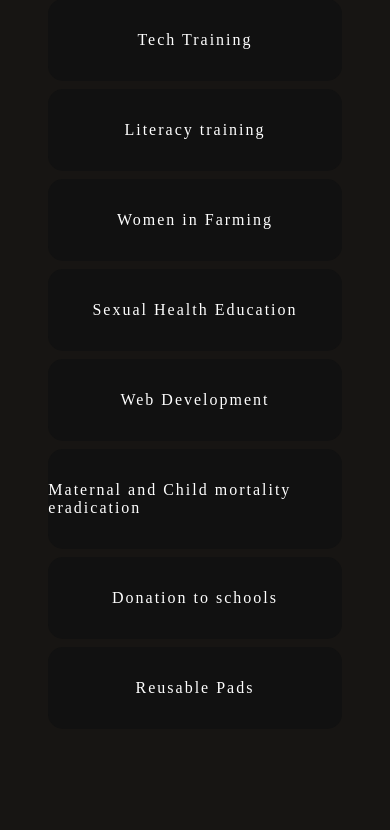
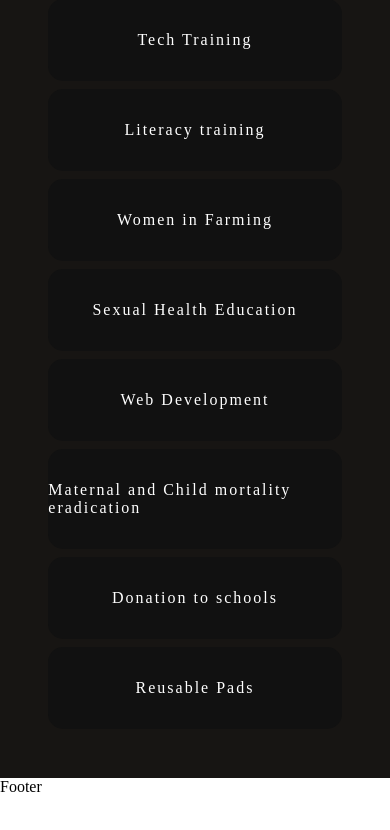
Before and after one commit to nsquansah/wsdh_webpage, a React (Create React App) app in the folder my-newapp/: page / in a window 390 px wide. Shown: the part 1687-2517 px from the top of the page. Built offline with nearby package versions, Linux system fonts and the light colour scheme.

Commit message:
i reduced the whatwedo section when responsive

```diff
--- a/my-newapp/src/App.js
+++ b/my-newapp/src/App.js
@@ -4,6 +4,7 @@
 import AboutPage from './components/AboutSection';
 import ProjectSession from './components/ProjectSession';
 import Whatwedo from './components/Whatwedo';
+import Footer from './components/Footer';
 
 import './App.css';
 
@@ -15,6 +16,7 @@
       <AboutPage />
       <ProjectSession />
       <Whatwedo />
+      <Footer />
 
 
     </React.Fragment>
--- /dev/null
+++ b/my-newapp/src/components/Footer.js
@@ -0,0 +1,10 @@
+import '../styles/Footer.css';
+import React from 'react'
+
+const Footer = () => {
+  return (
+    <div>Footer</div>
+  )
+}
+
+export default Footer
--- a/my-newapp/src/styles/Whatwedo.css
+++ b/my-newapp/src/styles/Whatwedo.css
@@ -161,4 +161,8 @@
         display: none;
     }
     .circle{display:none;}
+
+    .what-we-do-section{
+        height:2vh;
+    }
   }
```
Also changed, not shown: my-newapp/src/styles/Footer.css (added).
